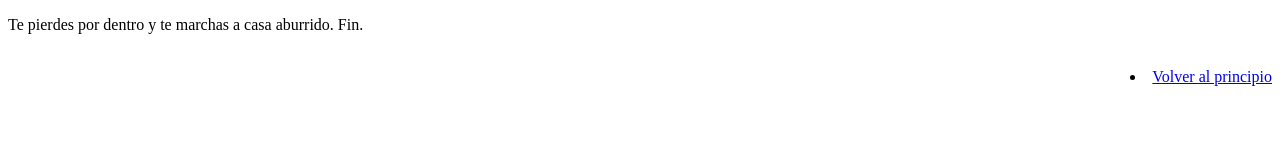
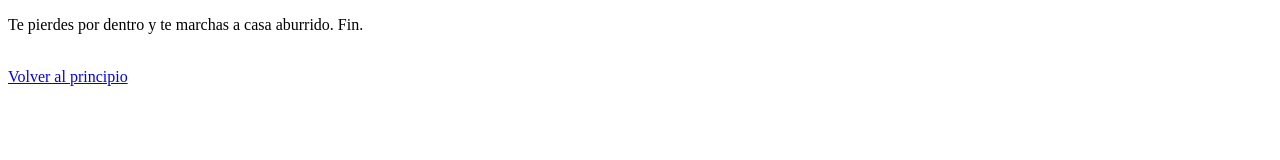
Before and after one commit to saulpv22a/Portafolio, a plain HTML site: page Repositorio/Ejercicio4/puente/brillante/fin_brillante.html in a window 1280 px wide. Drawn offline with Linux system fonts and the light colour scheme.

Commit message:
fin_brillante.html

```diff
--- a/Repositorio/Ejercicio4/puente/brillante/fin_brillante.html
+++ b/Repositorio/Ejercicio4/puente/brillante/fin_brillante.html
@@ -6,6 +6,6 @@
     <body>
         <p>Te pierdes por dentro y te marchas a casa aburrido. Fin.</p><br>
 
-        <li align="right"><a href="https://saulpv22a.github.io/Portafolio/Repositorio/Ejercicio4/index.html">Volver al principio</a></li><br>
+   <a href="https://saulpv22a.github.io/Portafolio/Repositorio/Ejercicio4/index.html">Volver al principio</a><br>
     </body>
 </html>
```
